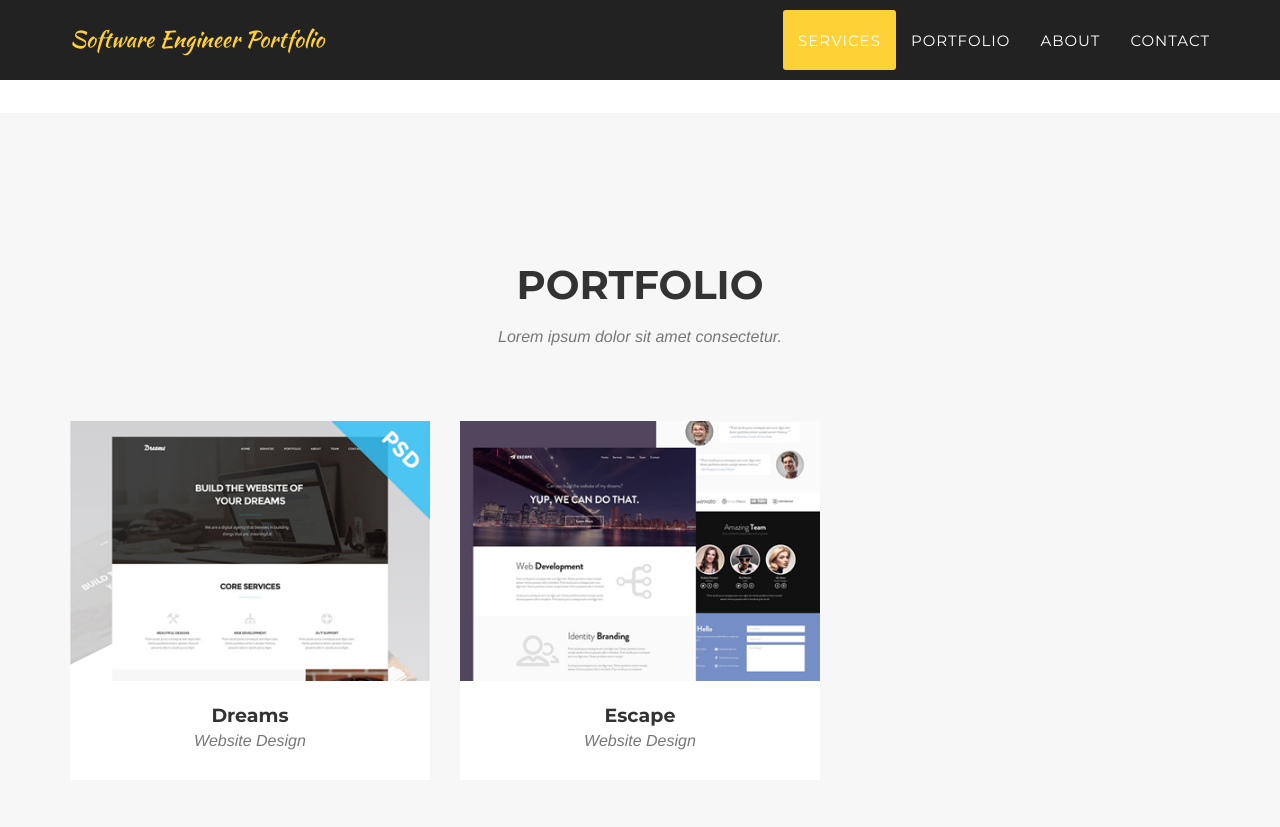
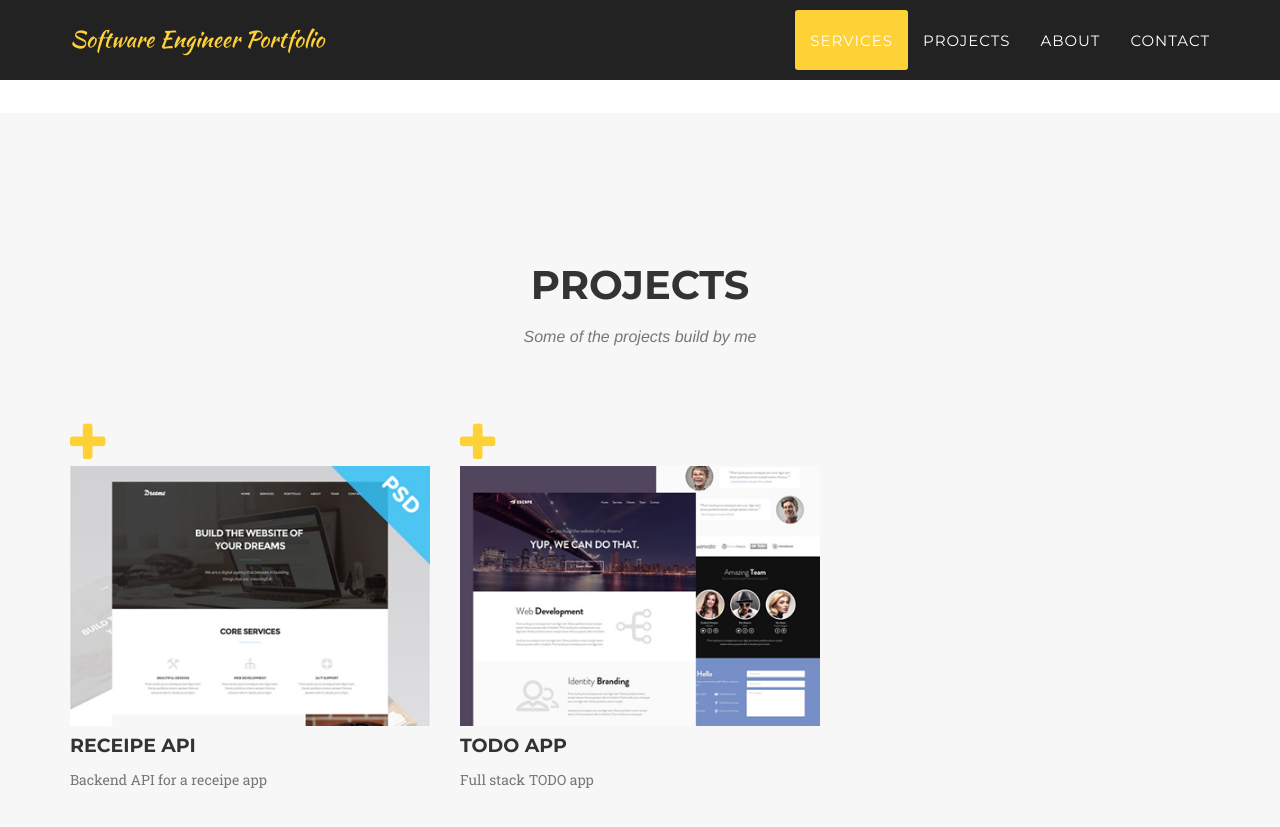
Before and after one commit to Sarvesh27Sharma/portfolio, a Jekyll site: the page built from index.html, in a window 1280 px wide and 900 px high, scrolled down 1357 px. Shown: the top 827 px of the window. Built offline with Jekyll 4.4.1, drawn with Linux system fonts in a browser that asks for light colours; some web fonts are replaced.

Commit message:
updated projects section

```diff
--- a/_config.yml
+++ b/_config.yml
@@ -3,7 +3,7 @@ baseurl: /portfolio/
 
 # Site settings
 title: Software Engineer Portfolio
-email: sarvesh092sharma@gmail.com
+email: sarvesh09sharma@gmail.com
 description: "Person website to showcase my work and projects"
 
 
--- a/_includes/header.html
+++ b/_includes/header.html
@@ -22,7 +22,7 @@
                         <a class="page-scroll" href="#services">Services</a>
                     </li>
                     <li>
-                        <a class="page-scroll" href="#portfolio">Portfolio</a>
+                        <a class="page-scroll" href="#projects">Projects</a>
                     </li>
                     <li>
                         <a class="page-scroll" href="#about">About</a>
--- a/_includes/modals.html
+++ b/_includes/modals.html
@@ -17,8 +17,8 @@
                             <img src="img/portfolio/{{ post.img }}" class="img-responsive img-centered" alt="{{ post.alt }}">
                             <p>{{ post.description }}</p>
                             <ul class="list-inline item-details">
-                                <li>Client:
-                                    <strong><a href="http://startbootstrap.com">{{ post.client }}</a>
+                                <li>URL:
+                                    <strong><a href="http://startbootstrap.com">{{ post.url }}</a>
                                     </strong>
                                 </li>
                                 <li>Date:
--- a/_includes/portfolio_grid.html
+++ b/_includes/portfolio_grid.html
@@ -1,10 +1,10 @@
 <!-- Portfolio Grid Section -->
-    <section id="portfolio" class="bg-light-gray">
+    <section id="projects" class="bg-light-gray">
         <div class="container">
             <div class="row">
                 <div class="col-lg-12 text-center">
-                    <h2 class="section-heading">Portfolio</h2>
-                    <h3 class="section-subheading text-muted">Lorem ipsum dolor sit amet consectetur.</h3>
+                    <h2 class="section-heading">Projects</h2>
+                    <h3 class="section-subheading text-muted">Some of the projects build by me</h3>
                 </div>
             </div>
             <div class="row">
--- a/_posts/2014-07-17-project-2.markdown
+++ b/_posts/2014-07-17-project-2.markdown
@@ -1,15 +1,15 @@
 ---
-title: Escape
-subtitle: Website Design
+title: TODO App
+subtitle: Full stack TODO app
 layout: default
 modal-id: 2
 date: 2014-07-17
 img: escape.png
 thumbnail: escape-thumbnail.png
 alt: image-alt
-project-date: April 2014
+project-date: April 2023
 client: Start Bootstrap
-category: Web Development
-description: Lorem ipsum dolor sit amet, usu cu alterum nominavi lobortis. At duo novum diceret. Tantas apeirian vix et, usu sanctus postulant inciderint ut, populo diceret necessitatibus in vim. Cu eum dicam feugiat noluisse.
-
+category: FullStack Development
+description: A TODO app built with React.js, Springboot, and MongoDB
+url: https://github.com/Sarvesh27Sharma/todo-app
 ---
--- a/_posts/2014-07-18-project-1.markdown
+++ b/_posts/2014-07-18-project-1.markdown
@@ -1,15 +1,15 @@
 ---
-title: Dreams
-subtitle: Website Design
+title: Receipe API
+subtitle: Backend API for a receipe app
 layout: default
 modal-id: 1
-date: 2014-07-18
+date: 2022-12-01
 img: dreams.png
 thumbnail: dreams-thumbnail.png
 alt: image-alt
-project-date: April 2014
+project-date: December 2022
 client: Start Bootstrap
-category: Web Development
-description: Lorem ipsum dolor sit amet, usu cu alterum nominavi lobortis. At duo novum diceret. Tantas apeirian vix et, usu sanctus postulant inciderint ut, populo diceret necessitatibus in vim. Cu eum dicam feugiat noluisse.
-
+category: Back end development
+description: A backend API built with Springboot and inbuild h2 database
+url: https://github.com/Sarvesh27Sharma/ReceipesApi
 ---
```
